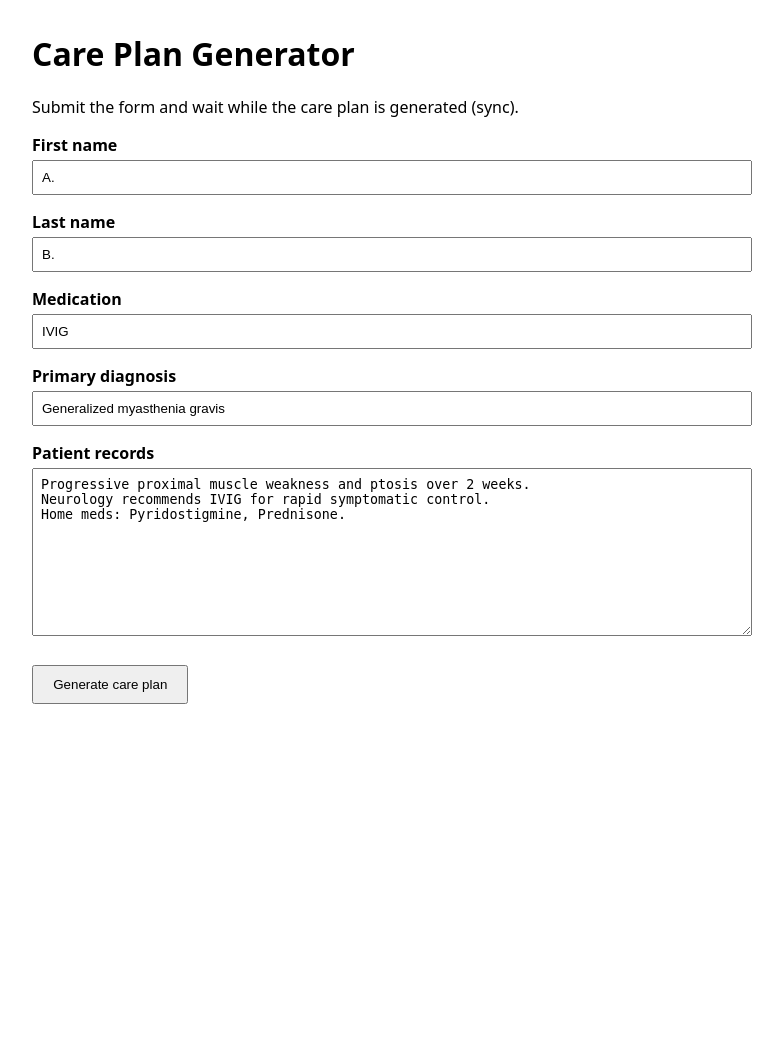
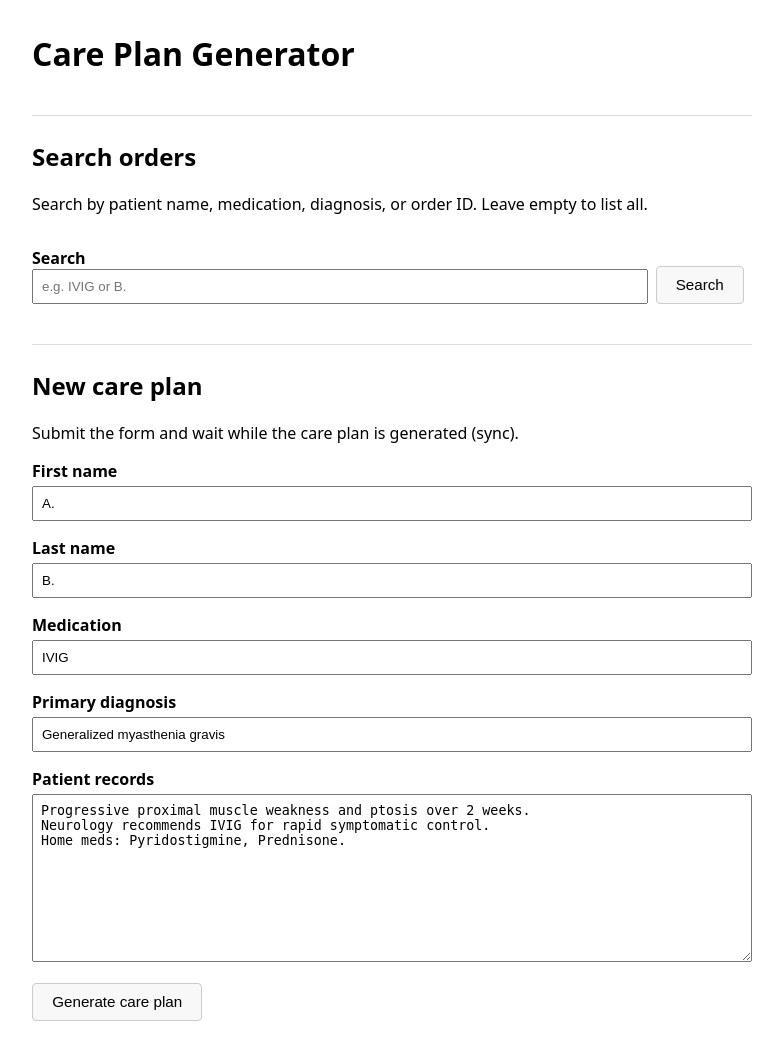
Before and after one commit to yunshi1205/carePlan, a Python web app: template care/templates/care/index.html in a window 1280 px wide. Shown: the whole page, without its empty margins (248-1031 px from the left). Before the commit the page ends 704 px from the top, so only its background shows below. Run offline with Jinja, Linux system fonts and the light colour scheme; the template is opened without the code that fills it, so the values that code supplies are empty.

Commit message:
v0.1: MVP - sync LLM call, in-memory storage

```diff
--- a/care/templates/care/index.html
+++ b/care/templates/care/index.html
@@ -6,18 +6,57 @@
   <title>Care Plan Generator</title>
   <style>
     body { font-family: system-ui, sans-serif; max-width: 720px; margin: 2rem auto; padding: 0 1rem; }
+    h2 { margin-top: 2.5rem; border-top: 1px solid #ddd; padding-top: 1.5rem; }
     label { display: block; margin-top: 1rem; font-weight: 600; }
     input, textarea { width: 100%; margin-top: 0.25rem; padding: 0.5rem; box-sizing: border-box; }
-    button { margin-top: 1.5rem; padding: 0.6rem 1.2rem; cursor: pointer; }
+    button, .btn-link {
+      margin-top: 1rem;
+      margin-right: 0.5rem;
+      padding: 0.6rem 1.2rem;
+      cursor: pointer;
+      display: inline-block;
+      text-decoration: none;
+      color: inherit;
+      border: 1px solid #ccc;
+      background: #f8f8f8;
+      border-radius: 4px;
+      font-size: 0.95rem;
+    }
+    .btn-link { background: #e8f4fc; }
     #status { margin-top: 1rem; color: #555; }
-    #care-plan { margin-top: 2rem; display: none; }
+    #care-plan { margin-top: 1rem; display: none; }
     #care-plan pre { white-space: pre-wrap; background: #f4f4f4; padding: 1rem; border-radius: 6px; }
     #error { color: #b00020; margin-top: 1rem; display: none; }
     button:disabled { opacity: 0.6; cursor: wait; }
+    #search-results { list-style: none; padding: 0; margin-top: 1rem; }
+    #search-results li {
+      border: 1px solid #e0e0e0;
+      border-radius: 6px;
+      padding: 0.75rem 1rem;
+      margin-bottom: 0.5rem;
+    }
+    #search-results .meta { color: #666; font-size: 0.9rem; margin-top: 0.25rem; }
+    #search-results .actions { margin-top: 0.5rem; }
+    #search-row { display: flex; gap: 0.5rem; align-items: flex-end; }
+    #search-row input { flex: 1; margin-top: 0; }
+    #search-row button { margin-top: 0; flex-shrink: 0; }
+    .hidden { display: none !important; }
   </style>
 </head>
 <body>
   <h1>Care Plan Generator</h1>
+
+  <h2>Search orders</h2>
+  <p>Search by patient name, medication, diagnosis, or order ID. Leave empty to list all.</p>
+  <div id="search-row">
+    <label style="flex:1">Search
+      <input type="search" id="search-input" placeholder="e.g. IVIG or B.">
+    </label>
+    <button type="button" id="search-btn">Search</button>
+  </div>
+  <ul id="search-results"></ul>
+
+  <h2>New care plan</h2>
   <p>Submit the form and wait while the care plan is generated (sync).</p>
 
   <form id="order-form">
@@ -46,6 +85,10 @@ Home meds: Pyridostigmine, Prednisone.</textarea>
 
   <section id="care-plan">
     <h2>Care plan</h2>
+    <div id="care-plan-actions" class="hidden">
+      <a id="download-link" class="btn-link" href="#">Download .txt</a>
+      <button type="button" id="view-from-search-btn" class="hidden">View selected</button>
+    </div>
     <pre id="care-plan-text"></pre>
   </section>
 
@@ -55,18 +98,115 @@ Home meds: Pyridostigmine, Prednisone.</textarea>
     const errorEl = document.getElementById("error");
     const carePlanSection = document.getElementById("care-plan");
     const carePlanText = document.getElementById("care-plan-text");
+    const carePlanActions = document.getElementById("care-plan-actions");
+    const downloadLink = document.getElementById("download-link");
     const submitBtn = document.getElementById("submit-btn");
+    const searchInput = document.getElementById("search-input");
+    const searchBtn = document.getElementById("search-btn");
+    const searchResults = document.getElementById("search-results");
 
-    function hideResults() {
+    let currentOrderId = null;
+
+    function hideCarePlan() {
       carePlanSection.style.display = "none";
+      carePlanActions.classList.add("hidden");
+      carePlanText.textContent = "";
+      downloadLink.href = "#";
+      currentOrderId = null;
+    }
+
+    function hideError() {
       errorEl.style.display = "none";
-      carePlanText.textContent = "";
       errorEl.textContent = "";
     }
 
+    function showCarePlan(order) {
+      if (order.status !== "completed" || !order.care_plan) {
+        hideCarePlan();
+        return;
+      }
+      currentOrderId = order.id;
+      carePlanText.textContent = order.care_plan;
+      downloadLink.href = `/api/orders/${order.id}/download/`;
+      downloadLink.classList.remove("hidden");
+      carePlanActions.classList.remove("hidden");
+      carePlanSection.style.display = "block";
+    }
+
+    async function loadOrder(orderId) {
+      hideError();
+      const res = await fetch(`/api/orders/${orderId}/`);
+      const order = await res.json();
+      if (!res.ok) {
+        errorEl.textContent = order.error || "Failed to load order";
+        errorEl.style.display = "block";
+        return;
+      }
+      statusEl.textContent = `Order ${order.id} — status: ${order.status}`;
+      if (order.status === "completed") {
+        showCarePlan(order);
+      } else {
+        hideCarePlan();
+        errorEl.textContent = "Care plan is only shown when status is completed.";
+        errorEl.style.display = "block";
+      }
+    }
+
+    function renderSearchResults(results) {
+      searchResults.innerHTML = "";
+      if (!results.length) {
+        searchResults.innerHTML = "<li>No orders found.</li>";
+        return;
+      }
+      for (const row of results) {
+        const li = document.createElement("li");
+        const name = `${row.patient_first_name} ${row.patient_last_name}`.trim();
+        li.innerHTML = `
+          <strong>${name || "—"}</strong> — ${row.medication_name || "—"}
+          <div class="meta">Status: ${row.status} · ID: ${row.id.slice(0, 8)}…</div>
+          <div class="actions"></div>
+        `;
+        const actions = li.querySelector(".actions");
+
+        const viewBtn = document.createElement("button");
+        viewBtn.type = "button";
+        viewBtn.textContent = "View";
+        viewBtn.addEventListener("click", () => loadOrder(row.id));
+        actions.appendChild(viewBtn);
+
+        if (row.status === "completed") {
+          const dl = document.createElement("a");
+          dl.className = "btn-link";
+          dl.href = `/api/orders/${row.id}/download/`;
+          dl.textContent = "Download .txt";
+          dl.style.marginLeft = "0.5rem";
+          actions.appendChild(dl);
+        }
+
+        searchResults.appendChild(li);
+      }
+    }
+
+    async function runSearch() {
+      const q = searchInput.value.trim();
+      const url = q ? `/api/orders/search/?q=${encodeURIComponent(q)}` : "/api/orders/search/";
+      const res = await fetch(url);
+      const data = await res.json();
+      renderSearchResults(data.results || []);
+    }
+
+    searchBtn.addEventListener("click", runSearch);
+    searchInput.addEventListener("keydown", (e) => {
+      if (e.key === "Enter") {
+        e.preventDefault();
+        runSearch();
+      }
+    });
+
     form.addEventListener("submit", async (e) => {
       e.preventDefault();
-      hideResults();
+      hideCarePlan();
+      hideError();
 
       const data = Object.fromEntries(new FormData(form));
       submitBtn.disabled = true;
@@ -90,8 +230,8 @@ Home meds: Pyridostigmine, Prednisone.</textarea>
         statusEl.textContent = "Status: " + order.status;
 
         if (order.status === "completed" && order.care_plan) {
-          carePlanText.textContent = order.care_plan;
-          carePlanSection.style.display = "block";
+          showCarePlan(order);
+          runSearch();
         } else if (order.status === "failed") {
           errorEl.textContent = order.error || "Generation failed";
           errorEl.style.display = "block";
@@ -104,6 +244,8 @@ Home meds: Pyridostigmine, Prednisone.</textarea>
         submitBtn.disabled = false;
       }
     });
+
+    runSearch();
   </script>
 </body>
 </html>
--- a/care/urls.py
+++ b/care/urls.py
@@ -5,5 +5,11 @@ from care import views
 urlpatterns = [
     path("", views.index, name="index"),
     path("api/orders/", views.create_order_and_generate, name="create_order"),
+    path("api/orders/search/", views.search_orders, name="search_orders"),
+    path(
+        "api/orders/<str:order_id>/download/",
+        views.download_care_plan,
+        name="download_care_plan",
+    ),
     path("api/orders/<str:order_id>/", views.get_order, name="get_order"),
 ]
```
Also changed, not shown: care/store.py (+34 -0 lines), care/views.py (+49 -1 lines), README.md.
